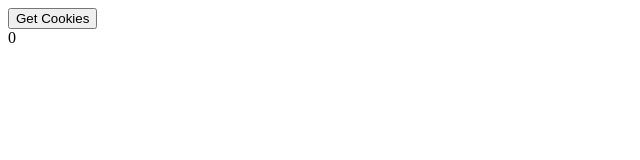
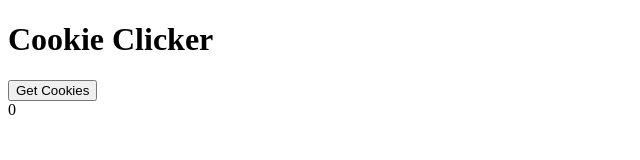
Before and after one commit to cggs-matthew-pham/js-grok, a plain HTML site: page cookie_clicker.html in a window 1280 px wide. Shown: the whole page, without its empty margins (0-640 px from the left). Drawn offline with Linux system fonts and the light colour scheme.

Commit message:
Add files via upload

```diff
--- a/cookie_clicker.html
+++ b/cookie_clicker.html
@@ -4,10 +4,10 @@
     <title>Cookie Clicker</title>
 </head>
 <body>
+    <h1>Cookie Clicker</h1>
     <button id="get-cookies" onclick="getCookies()">Get Cookies</button><br>
     <label id="display-cookies">0</label>
     <script>
-        // JavaScript code
         var cookies = 0;
         var button = document.getElementById("get-cookies");
         var label = document.getElementById("display-cookies");
```
